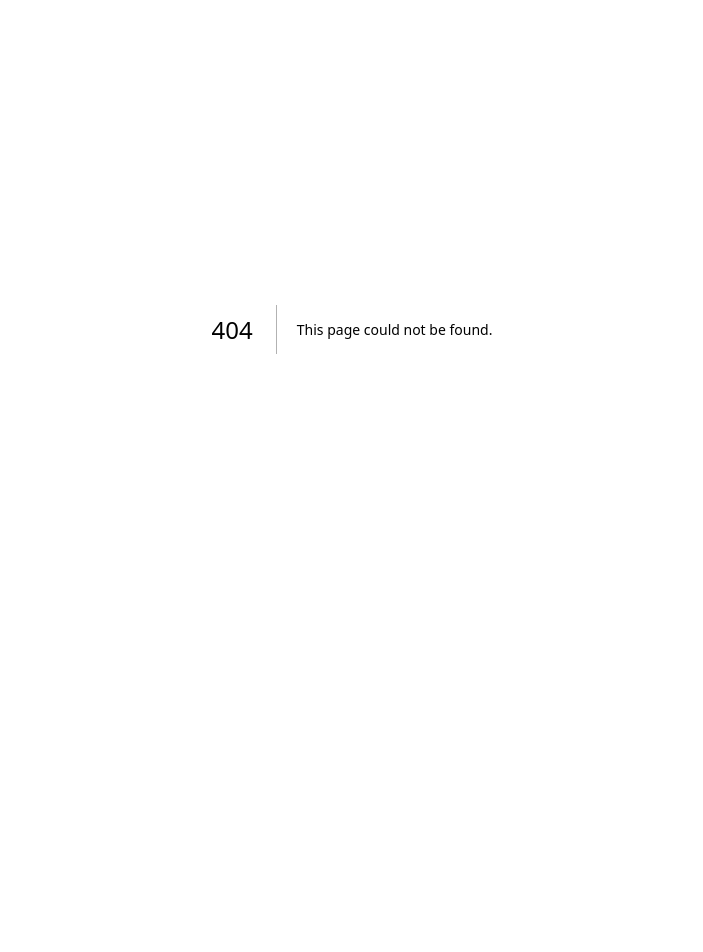
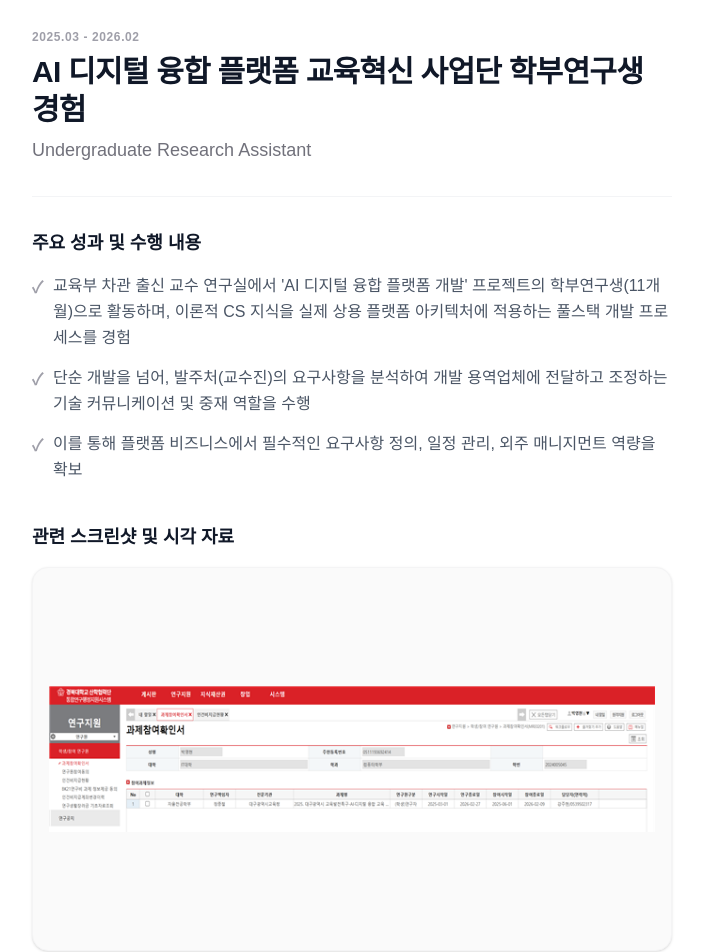
Before and after one commit to ololol125/my-portfolio-site, a Next.js app: page /experience/ai-education-project in a window 1280 px wide. Before the commit this address had no page. Shown: the part 220-1172 px from the top of the page, without its empty margins (288-991 px from the left). Before the commit the page ends 997 px from the top, so only its background shows below. Built offline with nearby package versions, Linux system fonts and the light colour scheme.

Commit message:
feat: experience 게시물 클릭 시 상세페이지 이동 구현

```diff
--- /dev/null
+++ b/src/app/experience/[id]/page.tsx
@@ -0,0 +1,124 @@
+import React from "react";
+import { notFound } from "next/navigation";
+import { EXPERIENCE_DATA } from "@/data/experience";
+import Image from "next/image";
+import Link from "next/link";
+
+interface PageProps {
+  params: Promise<{ id: string }>;
+}
+
+export default async function ExperienceDetailPage({ params }: PageProps) {
+  const { id } = await params;
+
+  // 1. 데이터 배열에서 현재 주소의 id와 일치하는 이력 항목 탐색
+  const experience = EXPERIENCE_DATA.find((item) => item.id === id);
+
+  // 2. 일치하는 데이터 데이터가 없다면 예외적으로 404 페이지 배출
+  if (!experience) {
+    notFound();
+  }
+
+  return (
+    <main className="max-w-2xl mx-auto py-12 px-4 flex flex-col gap-8">
+      {/* 상단 네비게이션: 뒤로가기 링크 */}
+      <Link
+        href="/experience"
+        className="text-sm font-medium text-zinc-400 hover:text-zinc-900 dark:hover:text-zinc-100 w-fit transition-colors"
+      >
+        ← 이력 목록으로 돌아가기
+      </Link>
+
+      {/* 헤더 섹션: 기간, 대제목, 역할 */}
+      <div className="flex flex-col gap-2">
+        <span className="text-xs font-semibold text-zinc-400 dark:text-zinc-500 tracking-wider">
+          {experience.period}
+        </span>
+        <h1 className="text-2xl sm:text-3xl font-extrabold tracking-tight text-gray-900 dark:text-white leading-tight">
+          {experience.title}
+        </h1>
+        <p className="text-base sm:text-lg text-zinc-500 dark:text-zinc-400 font-medium">
+          {experience.role}
+        </p>
+      </div>
+
+      <hr className="border-gray-100 dark:border-zinc-800/60" />
+
+      {/* 메인 섹션: 세부 수행 내용 상세 기술 */}
+      <div className="flex flex-col gap-4">
+        <h2 className="text-lg font-bold text-gray-900 dark:text-white">
+          주요 성과 및 수행 내용
+        </h2>
+        <ul className="flex flex-col gap-3.5 list-none pl-0">
+          {experience.description.map((desc, idx) => (
+            <li
+              key={idx}
+              className="flex gap-2.5 text-sm sm:text-base text-gray-600 dark:text-zinc-300 leading-relaxed"
+            >
+              <span className="text-zinc-400 dark:text-zinc-600 font-bold mt-0.5">
+                ✓
+              </span>
+              <span>{desc}</span>
+            </li>
+          ))}
+        </ul>
+      </div>
+
+      {/* 고도화 섹션: 첨부 서류 리스트 코너 */}
+      {experience.certificates && experience.certificates.length > 0 && (
+        <div className="flex flex-col gap-3 mt-2">
+          <h2 className="text-lg font-bold text-gray-900 dark:text-white">
+            첨부 증빙 자료
+          </h2>
+          <div className="grid gap-2.5">
+            {experience.certificates.map((cert, idx) => (
+              <div
+                key={idx}
+                className="p-4 rounded-xl bg-zinc-50 dark:bg-zinc-900/40 border border-zinc-100 dark:border-zinc-800/60 flex items-center justify-between"
+              >
+                <div className="flex items-center gap-2.5">
+                  <span className="text-zinc-400 text-sm">📄</span>
+                  <span className="text-xs sm:text-sm font-semibold text-gray-800 dark:text-zinc-200">
+                    {cert.name}
+                  </span>
+                </div>
+                <a
+                  href={cert.url}
+                  download
+                  className="px-3 py-1.5 rounded-lg bg-zinc-900 dark:bg-zinc-100 text-white dark:text-zinc-900 text-xs font-semibold hover:opacity-90 transition-opacity"
+                >
+                  다운로드
+                </a>
+              </div>
+            ))}
+          </div>
+        </div>
+      )}
+
+      {/* 미디어 섹션: 미디어 갤러리 와이드 풀뷰 */}
+      {experience.imageUrls && experience.imageUrls.length > 0 && (
+        <div className="flex flex-col gap-4 mt-2">
+          <h2 className="text-lg font-bold text-gray-900 dark:text-white">
+            관련 스크린샷 및 시각 자료
+          </h2>
+          <div className="flex flex-col gap-4">
+            {experience.imageUrls.map((url, idx) => (
+              <div
+                key={idx}
+                className="relative w-full h-64 sm:h-96 rounded-2xl overflow-hidden border border-zinc-100 dark:border-zinc-800/80 bg-zinc-50 dark:bg-zinc-900/50 flex items-center justify-center shadow-sm"
+              >
+                <Image
+                  src={url}
+                  alt={`${experience.title} 상세 스크린샷 ${idx + 1}`}
+                  fill
+                  unoptimized
+                  className="object-contain p-4"
+                />
+              </div>
+            ))}
+          </div>
+        </div>
+      )}
+    </main>
+  );
+}
--- a/src/data/experience.ts
+++ b/src/data/experience.ts
@@ -1,10 +1,11 @@
 export interface Experience {
-  id: string; // ✨ 세부 페이지 주소(Dynamic Routing)로 활용할 고유 ID 필드 추가
+  id: string;
   period: string;
   title: string;
   role: string;
   description: string[];
-  certificateUrl?: string;
+  // ✨ 여러 개의 증빙자료를 이름과 함께 관리할 수 있도록 배열 구조로 고도화
+  certificates?: { name: string; url: string }[];
   imageUrls?: string[];
 }
 
@@ -35,8 +36,14 @@ export const EXPERIENCE_DATA: Experience[] = [
       "창업 경진대회 다수 수상",
       "경북대학교 창업지원단 창업 오피스 입주",
     ],
-    certificateUrl: "award01.png",
-    imageUrls: ["/business-club.png", "/ex4.png"],
+    // 💡 마중 관련 서류들을 이름과 함께 매핑해줍니다.
+    certificates: [
+      { name: "사업자등록증", url: "사업자등록증.pdf" },
+      { name: "창업경진대회 상장01", url: "/award01.png" },
+      { name: "창업경진대회 상장02", url: "/award03.png" },
+      { name: "창업 오피스 입주공간 이용증명서", url: "award02.png" },
+    ],
+    imageUrls: ["/business-club.png", "/ex4.png"], // 오타 슬래시(/) 추가 보정
   },
   {
     id: "ai-manufacturing-project", // ✨ 고유 ID 매핑
@@ -48,21 +55,21 @@ export const EXPERIENCE_DATA: Experience[] = [
       "산업용 절삭유 분석 기반 AI 제조 지식 자산화 및 설비 예지보전 플랫폼 개발 국책 사업에 학부연구생으로 참여함",
       "컴퓨터공학 도메인 지식이 부족한 경북대학교 기계공학 교수의 원천 아이디어를 기반으로 주식회사 삼광 등 주요 제조 기업 실무진과 미팅을 하며 실제 제조 공정에서 상용화 할 수 있는 형태의 플랫폼을 기획하고 사업계획서를 작성하는 과정에 참여",
     ],
-    certificateUrl: "ai-1.pdf",
+    certificates: [{ name: "산업통상부 공고", url: "/ai-1.pdf" }],
     imageUrls: ["/ex1.png", "/ex2.png", "/tasknum.png"],
   },
   {
     id: "clmt-engineer", // ✨ 고유 ID 매핑
     period: "2026.04 - 현재",
     title:
-      "경북대학교 기계공학과 채영훈 교수가 운영하는 주식회사 CLMT의 소프트웨어 엔지니어어로 근무",
+      "경북대학교 기계공학과 채영훈 교수가 운영하는 주식회사 CLMT의 소프트웨어 엔지니어로 근무",
     role: "software engineer, staff",
     description: [
-      "주식회사 CLMT에서 소프트웨어 엔지니어어로 근무하며, 기계공학 교수의 원천 아이디어를 기반으로 비즈니스 모델을 구체화하고 상용화 할 수 있는 플랫폼을 기획하여 개발함",
+      "주식회사 CLMT에서 소프트웨어 엔지니어로 근무하며, 기계공학 교수의 원천 아이디어를 기반으로 비즈니스 모델을 구체화하고 상용화 할 수 있는 플랫폼을 기획하여 개발함",
       "한국 변리사가 해외(미국 등)로 특허 사건을 송출한 기여도를 데이터로 기록하고, 이를 바탕으로 해외 대리인이 한국에 사건을 출원할 때 기여도가 높은 한국 변리사를 우선 추천받도록 유도하는 상호 이익형 플랫폼 기획",
       "소상공인 염색방 및 미용실 원장님들을 위한 고객 관리 및 예약 스케줄링 SaaS 프로그램을 제공하고, 일반 소비자가 실시간으로 매장 및 디자이너를 지정 예약할 수 있도록 돕는 버티컬 뷰티 플랫폼 기획 및 개발",
     ],
-    certificateUrl: "clmt_certificate.pdf",
+    certificates: [{ name: "CLMT 재직 증명서", url: "/clmt_certificate.pdf" }],
     imageUrls: [
       "/global-ip-reciprocity-platform-erd.png",
       "/global-ip-reciprocity-platform-relation.png",
@@ -74,7 +81,12 @@ export const EXPERIENCE_DATA: Experience[] = [
     title: "서울대학교 교류 학생 선발 및 학부생 연구 인턴 참여",
     role: "Undergraduate Research Assistant",
     description: [
-      "매주 과제 미팅 and 매월 NVIDIA Korea 본사 또는 삼성서울병원 관계자들과 미팅 진행",
+      "매주 과제 미팅과 매월 NVDIA Korea 본사 또는 삼성서울병원 관계자들과 미팅 진행",
+    ],
+    certificates: [
+      { name: "서울대학교 교류수학 선발", url: "snu_certification01.png" },
+      { name: "서울대학교 수학 안내문", url: "snu_certification02.pdf" },
+      { name: "학부생 연구인턴 소개자료", url: "snu_certification03.pdf" },
     ],
     imageUrls: ["/snu01.png"],
   },
```
Also changed, not shown: src/components/Experience.tsx (+4 -4 lines).
